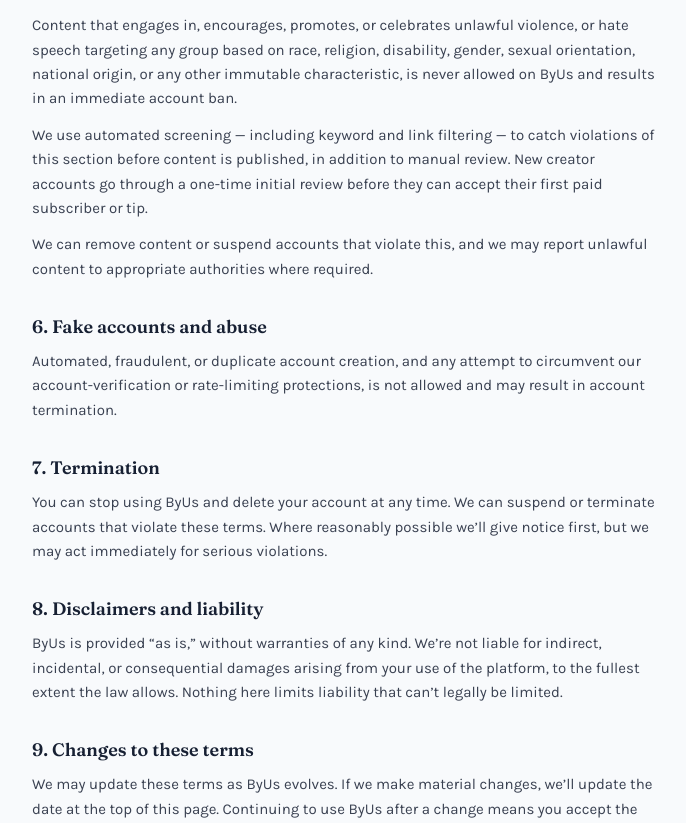
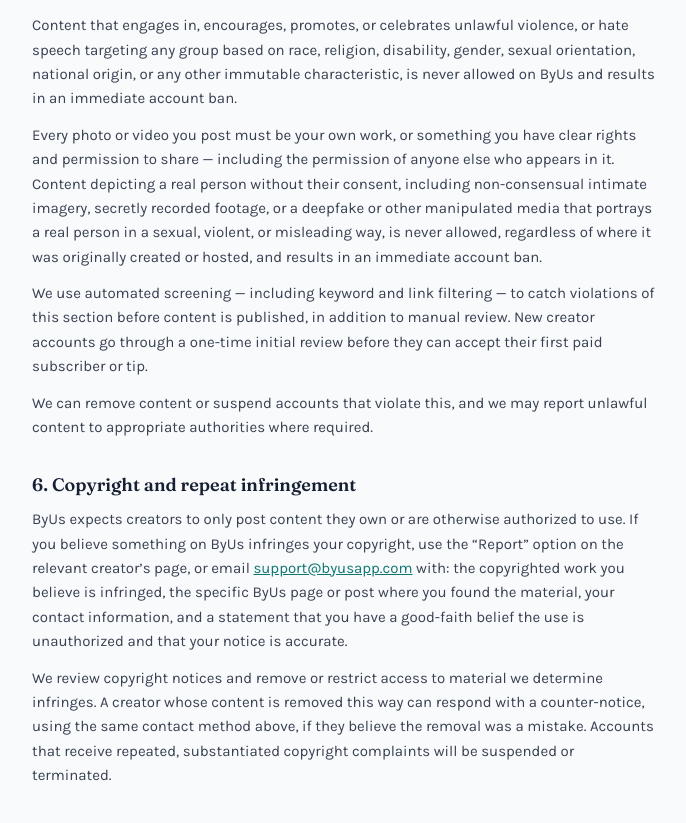
Before and after one commit to evanryon-jpg/byus, a Next.js app in the folder byus/: page /terms in a window 1280 px wide. Shown: the part 1960-2783 px from the top of the page, without its empty margins (296-982 px from the left). Built offline with nearby package versions, Linux system fonts and the light colour scheme; no server answers.

Commit message:
Add DMCA and non-consensual imagery sections to ToS

```diff
--- a/byus/app/terms/page.js
+++ b/byus/app/terms/page.js
@@ -3,7 +3,7 @@
   description: 'The terms that govern using ByUs as a creator or a fan.',
 };
 
-const LAST_UPDATED = 'September 13, 2026';
+const LAST_UPDATED = 'September 19, 2026';
 const CONTACT_EMAIL = 'support@byusapp.com';
 
 export default function TermsPage() {
@@ -122,6 +122,15 @@
             on ByUs and results in an immediate account ban.
           </p>
           <p className="mt-3">
+            Every photo or video you post must be your own work, or something you have clear
+            rights and permission to share — including the permission of anyone else who appears
+            in it. Content depicting a real person without their consent, including
+            non-consensual intimate imagery, secretly recorded footage, or a deepfake or other
+            manipulated media that portrays a real person in a sexual, violent, or misleading way,
+            is never allowed, regardless of where it was originally created or hosted, and results
+            in an immediate account ban.
+          </p>
+          <p className="mt-3">
             We use automated screening — including keyword and link filtering — to catch
             violations of this section before content is published, in addition to manual
             review. New creator accounts go through a one-time initial review before they can
@@ -133,7 +142,28 @@
           </p>
         </Section>
 
-        <Section title="6. Fake accounts and abuse">
+        <Section title="6. Copyright and repeat infringement">
+          <p>
+            ByUs expects creators to only post content they own or are otherwise authorized to
+            use. If you believe something on ByUs infringes your copyright, use the
+            &ldquo;Report&rdquo; option on the relevant creator&rsquo;s page, or email{' '}
+            <a href={`mailto:${CONTACT_EMAIL}`} className="text-brand-teal underline">
+              {CONTACT_EMAIL}
+            </a>{' '}
+            with: the copyrighted work you believe is infringed, the specific ByUs page or post
+            where you found the material, your contact information, and a statement that you
+            have a good-faith belief the use is unauthorized and that your notice is accurate.
+          </p>
+          <p className="mt-3">
+            We review copyright notices and remove or restrict access to material we determine
+            infringes. A creator whose content is removed this way can respond with a
+            counter-notice, using the same contact method above, if they believe the removal was
+            a mistake. Accounts that receive repeated, substantiated copyright complaints will be
+            suspended or terminated.
+          </p>
+        </Section>
+
+        <Section title="7. Fake accounts and abuse">
           <p>
             Automated, fraudulent, or duplicate account creation, and any attempt to circumvent
             our account-verification or rate-limiting protections, is not allowed and may result
@@ -141,7 +171,7 @@
           </p>
         </Section>
 
-        <Section title="7. Termination">
+        <Section title="8. Termination">
           <p>
             You can stop using ByUs and delete your account at any time. We can suspend or
             terminate accounts that violate these terms. Where reasonably possible we&rsquo;ll
@@ -149,7 +179,7 @@
           </p>
         </Section>
 
-        <Section title="8. Disclaimers and liability">
+        <Section title="9. Disclaimers and liability">
           <p>
             ByUs is provided &ldquo;as is,&rdquo; without warranties of any kind. We&rsquo;re not
             liable for indirect, incidental, or consequential damages arising from your use of
@@ -158,7 +188,7 @@
           </p>
         </Section>
 
-        <Section title="9. Changes to these terms">
+        <Section title="10. Changes to these terms">
           <p>
             We may update these terms as ByUs evolves. If we make material changes, we&rsquo;ll
             update the date at the top of this page. Continuing to use ByUs after a change means
@@ -166,7 +196,7 @@
           </p>
         </Section>
 
-        <Section title="10. Contact">
+        <Section title="11. Contact">
           <p>
             Questions about these terms? Reach us at{' '}
             <a href={`mailto:${CONTACT_EMAIL}`} className="text-brand-teal underline">
```
